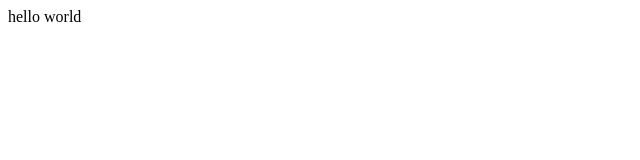
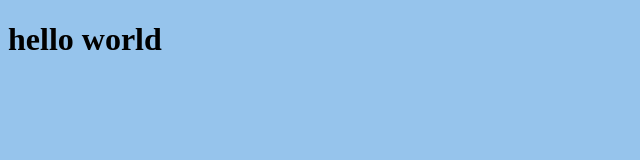
Before and after one commit to Squirrelune/Git-Example-Remote, a plain HTML site: page index.html in a window 1280 px wide. Shown: the whole page, without its empty margins (0-640 px from the left). Drawn offline with Linux system fonts and the light colour scheme.

Commit message:
Create git.css;Modified index.html

```diff
--- /dev/null
+++ b/git.css
@@ -0,0 +1,3 @@
+body {
+    background-color: rgb(150, 196, 236);
+}
--- a/index.html
+++ b/index.html
@@ -5,12 +5,13 @@
     <meta charset="UTF-8">
     <meta http-equiv="X-UA-Compatible" content="IE=edge">
     <meta name="viewport" content="width=device-width,initial-scale=1.0">
+    <link rel="stylesheet" type="text/css" href="git.css">
     <title>教学</title>
 
 </head>
 
 <body>
-    hello world
+    <h1>hello world</h1>
 </body>
 
 </html>
```
